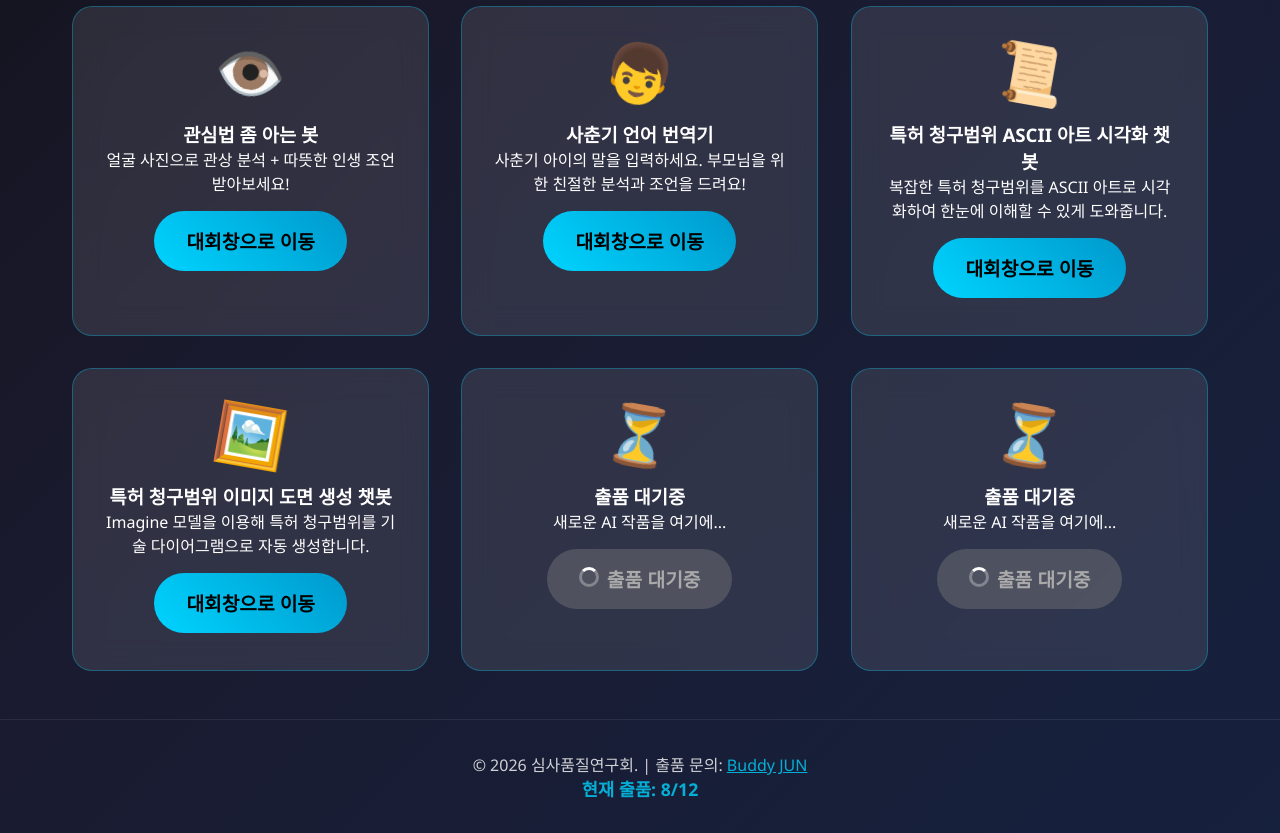
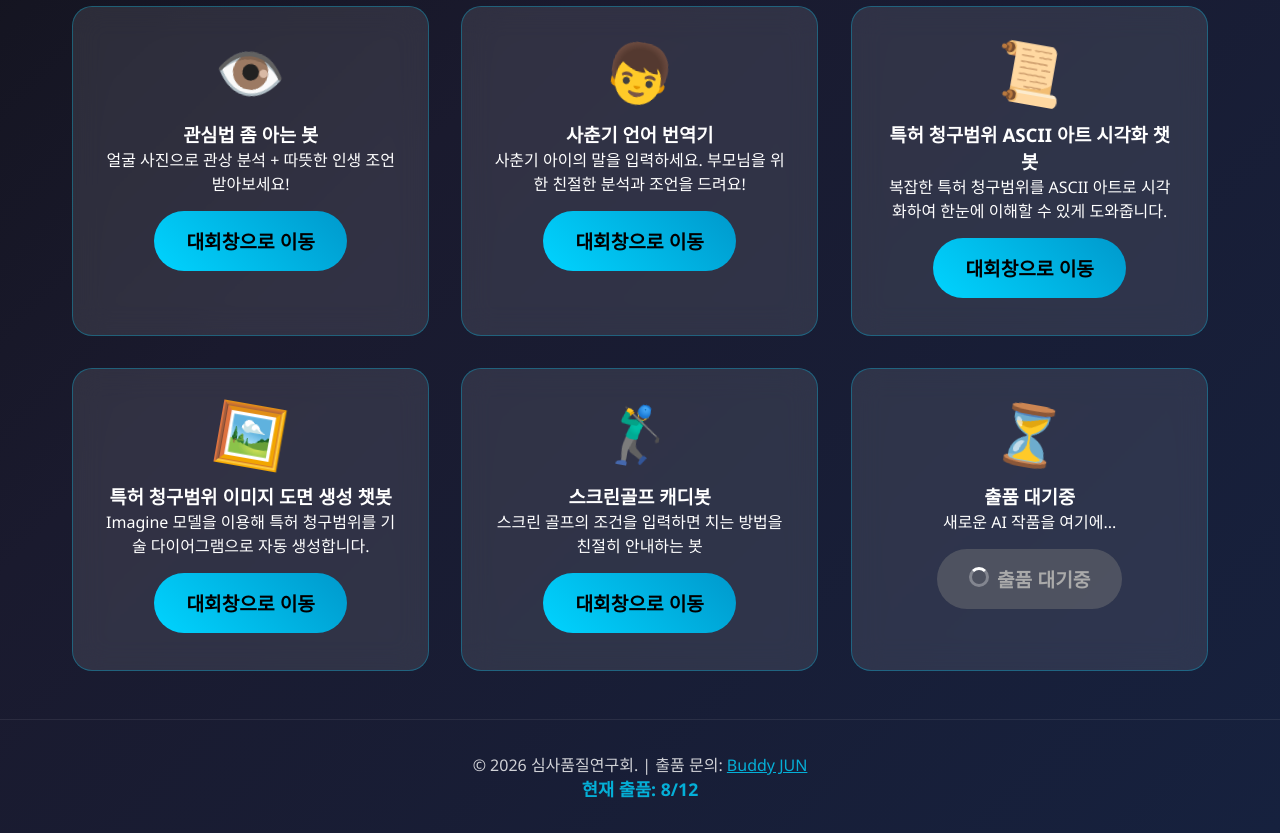
Before and after one commit to teamprotofelix/teamprotofelix.github.io, a plain HTML site: page contest/index.html in a window 1280 px wide. Shown: the part 958-1791 px from the top of the page. Drawn offline with Linux system fonts and the light colour scheme.

Commit message:
Add files via upload

```diff
--- a/contest/index.html
+++ b/contest/index.html
@@ -186,15 +186,14 @@
             <a href="https://patent.moip.ai.kr/contest/청구항to도면.html" class="entry-btn" target="_blank">대회창으로 이동</a>
         </div>
 
-        <!-- 대기 슬롯 (2개로 축소) -->
+        <!-- 신규 출품작 11: 스크린골프 캐디봇 -->
         <div class="entry-card">
-            <div class="entry-icon">⏳</div>
-            <h3>출품 대기중</h3>
-            <p>새로운 AI 작품을 여기에...</p>
-            <button class="entry-btn waiting" disabled>
-                <span class="spinner"></span>출품 대기중
-            </button>
+        <div class="entry-icon">🏌️‍♂️</div>
+        <h3>스크린골프 캐디봇</h3>
+        <p>스크린 골프의 조건을 입력하면 치는 방법을 친절히 안내하는 봇</p>
+        <a href="https://patent.moip.ai.kr/contest/골프캐디.html" class="entry-btn" target="_blank" aria-label="스크린골프 캐디봇 대회창 이동">대회창으로 이동</a>
         </div>
+
 
         <div class="entry-card">
             <div class="entry-icon">⏳</div>
```
